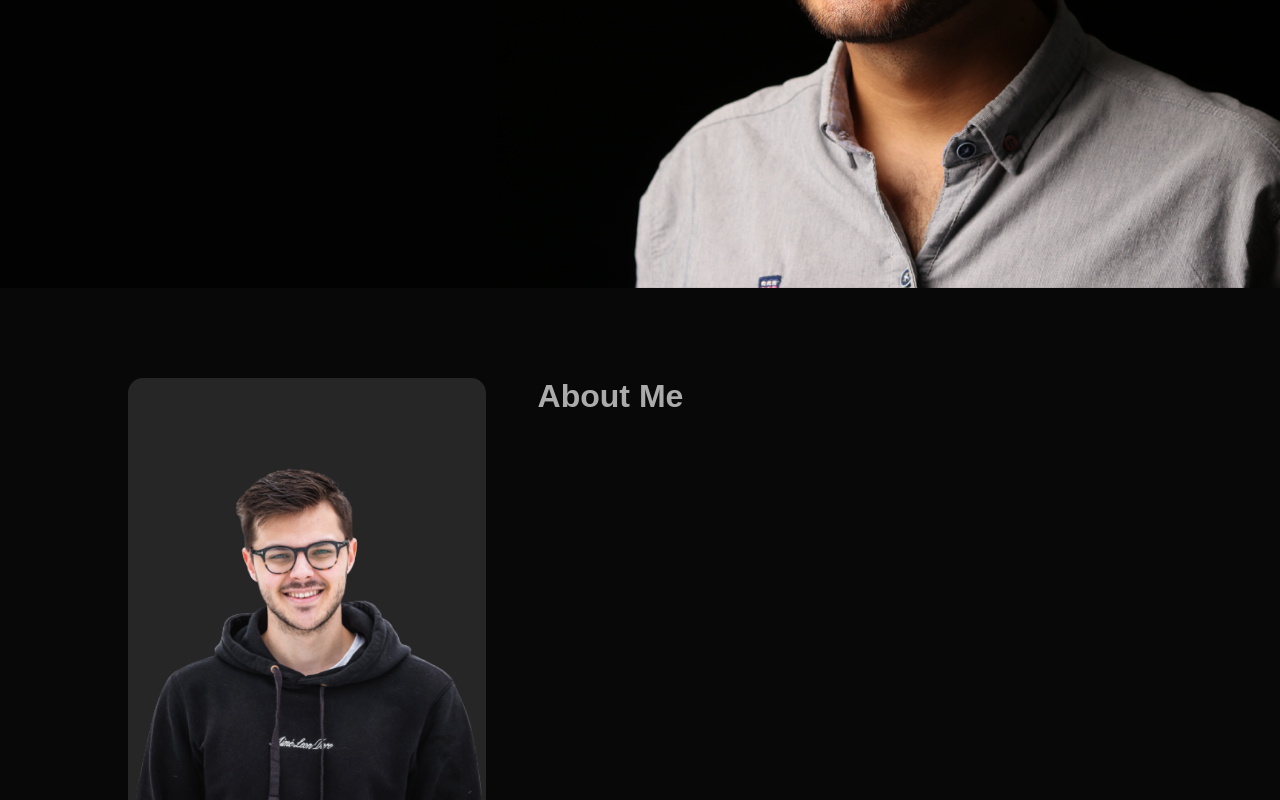
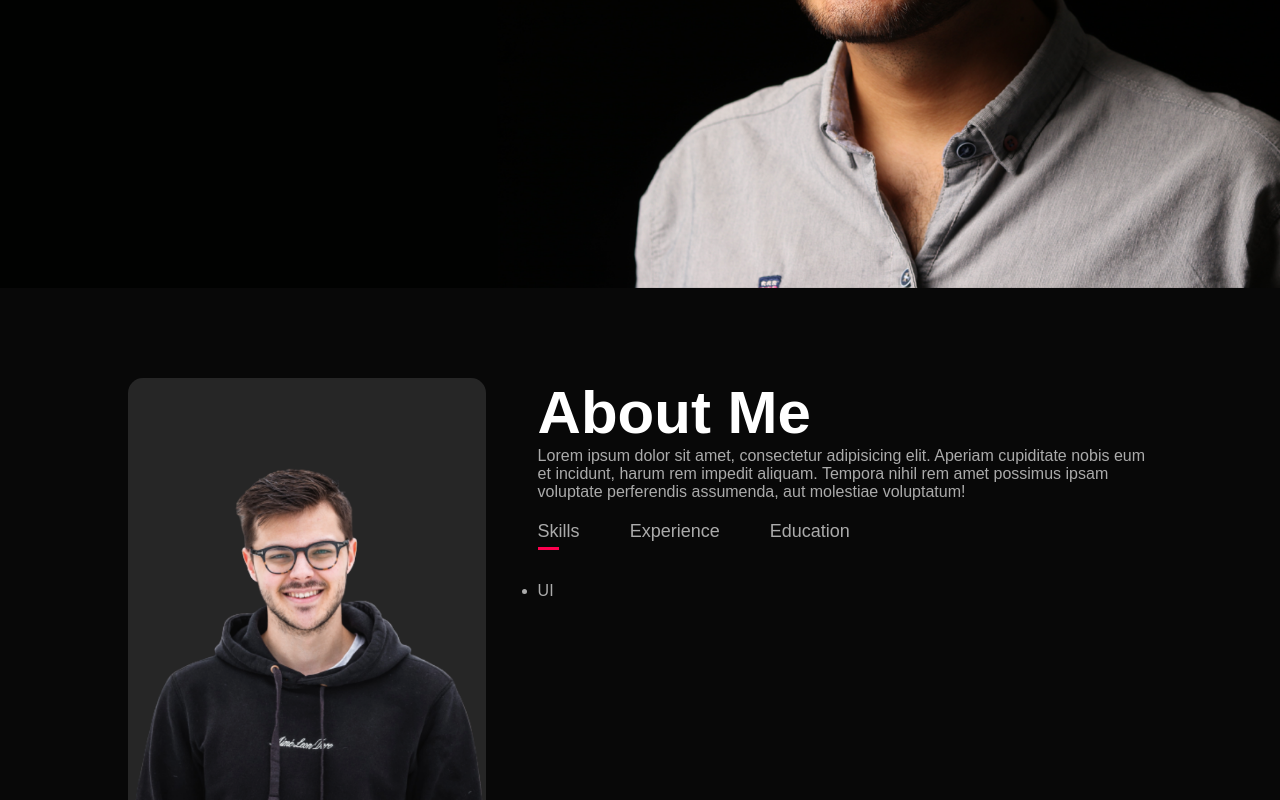
Before and after one commit to Dikhitkumar/portfolio, a plain HTML site: page index.html in a window 1280 px wide. Shown: the part 512-1312 px from the top of the page. Drawn offline with Linux system fonts and the light colour scheme.

Commit message:
tab-titles tab-links active-link  commit

```diff
--- a/index.html
+++ b/index.html
@@ -33,7 +33,19 @@
                     <img src="images/user.png">
                 </div>
                 <div class="about-col-2">
-                    <h1>About Me</h1>
+                    <h1 class="sub-title">About Me</h1>
+                    <p>Lorem ipsum dolor sit amet, consectetur adipisicing elit. Aperiam cupiditate nobis eum et incidunt, harum rem impedit aliquam. Tempora nihil rem amet possimus ipsam voluptate perferendis assumenda, aut molestiae voluptatum!</p>
+
+                    <div class="tab-titles">
+                        <p class="tab-links active-link">Skills</p>
+                        <p class="tab-links">Experience</p>
+                        <p class="tab-links">Education</p>
+                    </div>
+                    <div class="tab-contents">
+                        <ul>
+                            <li><span>UI</span></li>
+                        </ul>
+                    </div>
                 </div>
             </div>
         </div>
--- a/style.css
+++ b/style.css
@@ -87,3 +87,35 @@ nav ul li a:hover::after{
 .about-col-2{
     flex-basis: 60%;
 }
+
+.sub-title{
+    font-size: 60px;
+    font-weight: 600;
+    color: #fff;
+}
+
+.tab-titles{
+    display: flex;
+    margin: 20px 0 40px;
+}
+.tab-links{
+    margin-right: 50px;
+    font-size: 18px;
+    font-weight: 500;
+    cursor: pointer;
+    position: relative;
+}
+.tab-links::after{
+    content:  '';
+    width: 0;
+    height: 3px;
+    background: #ff004f;
+    position: absolute;
+    left: 0;
+    bottom: -8px;
+    transition: 0.5s;
+}
+
+.tab-links.active-link::after{
+    width: 50%;
+}
```
